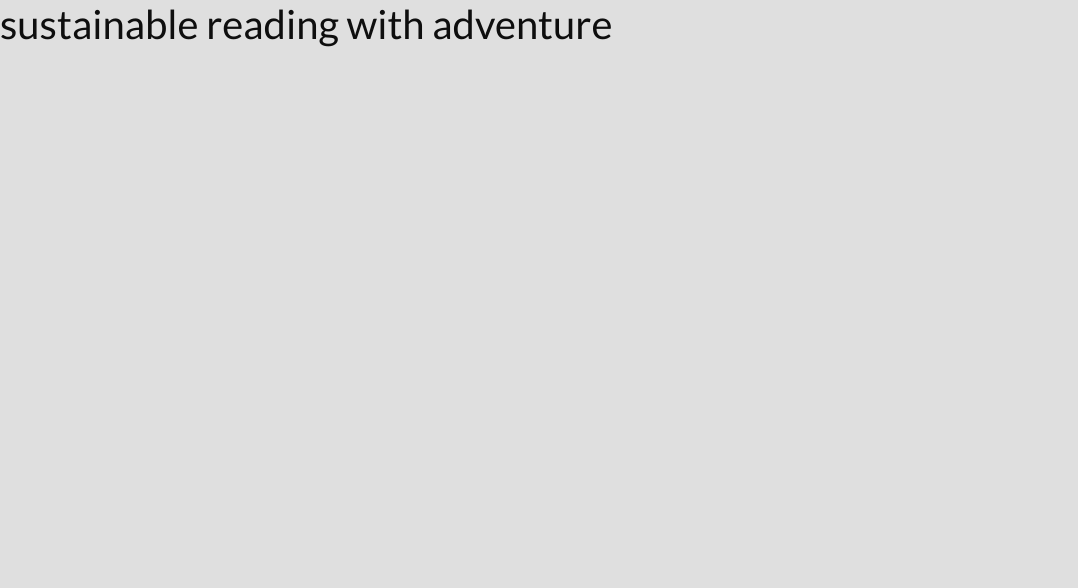
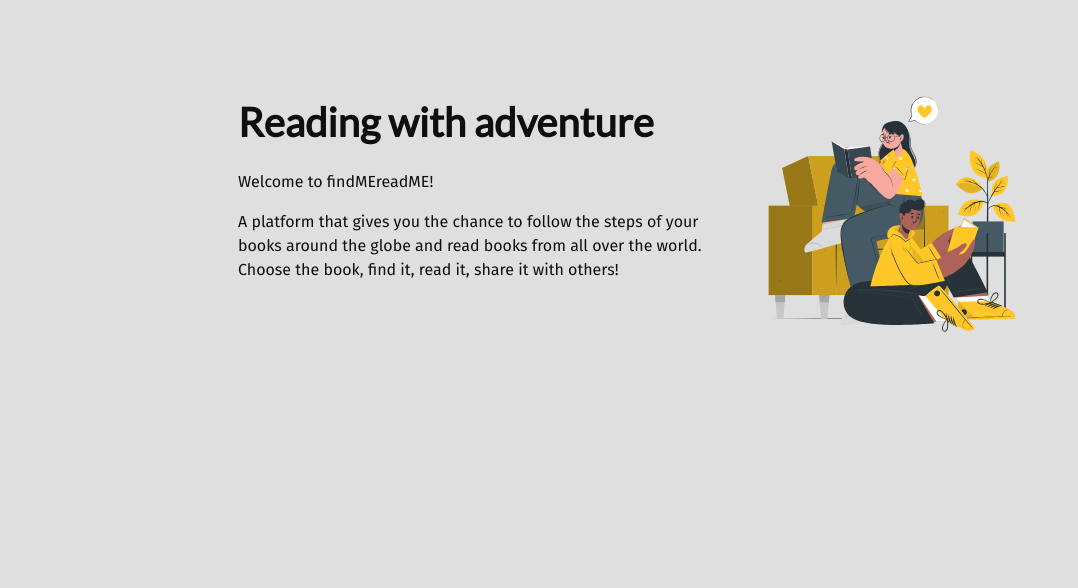
Before and after one commit to brodsa/findMEreadME, a Django app: page / in a window 1280 px wide. Shown: the part 74-662 px from the top of the page, without its empty margins (0-1078 px from the left). Run offline with Django 3.2, Linux system fonts and the light colour scheme; some libraries are stand-ins or nearby versions.

Commit message:
feat: create and style hero section

```diff
--- a/home/templates/home/index.html
+++ b/home/templates/home/index.html
@@ -1 +1,28 @@
 {% extends 'base.html' %}
+{% load static %}
+
+{% block title %}Home{% endblock %}
+
+{% block content %}
+
+<!-- Start: Hero Section -->
+<section class="container pe-5 ps-5 ">
+    <div class="hero pt-5 d-flex flex-column align-items-center flex-md-row gap-md-4">
+        <!-- Hero Text -->
+        <div class="hero__text">
+            <h1 class="text-center fw-bold mb-4 text-md-start">Reading with adventure</h1>
+            <p class="text-center text-md-start">Welcome to findMEreadME! </p>
+            <p class="text-center text-md-start">A platform that gives you the chance to follow the steps of your books around the globe and read books from all over the world. Choose the book, find it, read it, share it with others!</p>
+        </div>
+        <!-- Hero Image -->
+        <div class="hero__picture flex-md-shrink-0">
+            <img class="hero__image" src="{% static 'images/hero.svg' %}" alt="Two people enjoying reading books">
+        </div>
+
+    </div>
+
+</section>
+<!-- End: Hero Section -->
+
+
+{% endblock %}
--- a/static/css/base.css
+++ b/static/css/base.css
@@ -107,3 +107,16 @@ a.nav-link{
 .copyright__link{
     color: var(--black);
 }
+
+/* ++++++++++++++ Hero Section ++++++++++++++ */
+.container{
+    max-width: 900px;
+}
+
+.hero__picture{
+    max-width: 500px;
+}
+
+.hero__image{
+    width: 100%;
+}
--- a/templates/base.html
+++ b/templates/base.html
@@ -23,7 +23,8 @@
     {% include 'includes/header.html' %}
 
     <main>
-        <h1>sustainable reading with adventure</h1>
+        {% block content %}
+        {% endblock %}
     </main>
 
 
--- a/templates/includes/footer.html
+++ b/templates/includes/footer.html
@@ -1,4 +1,5 @@
 <footer class="footer p-2">
+    <!-- Start: Social media -->
     <div class="footer__title">Stay in touch!</div>
     <div class="footer__icons p-1">
         <span><a class="footer__link" href="https://www.facebook.com/" target="_blank" rel="noopener" aria-label="Find us on Facebook (link opens in a new tab)"><i class="fa-brands fa-facebook-f"></i></a></span>
@@ -6,9 +7,12 @@
         <span><a class="footer__link" href="mailto:findmereadme@gmail.com"  target="_blank" rel="noopener" aria-label="Contact us via email (email explorer opens)"><i class="fa-solid fa-envelope"></i></a></span>
         <span><a class="footer__link" href="https://github.com/brodsa" target="_blank" aria-label="Github profile of the developer is opened in a new window tab."><i class="fa-brands fa-github"></i></a></span>
     </div>
+    <!-- End: Social media -->
 
+    <!-- Start: Copyright media -->
     <div class="copyright pt-2">
         <span class="copyright__text">Created by
             <a class="copyright__link" href="mailto:sarka.grubner@gmail.com" aria-label="Developer email (email explorer opens)">Sarka Grubner </span>
     </div>
+    <!-- End: Social media -->
 </footer>
```
Also changed, not shown: static/images/hero.svg (added).
